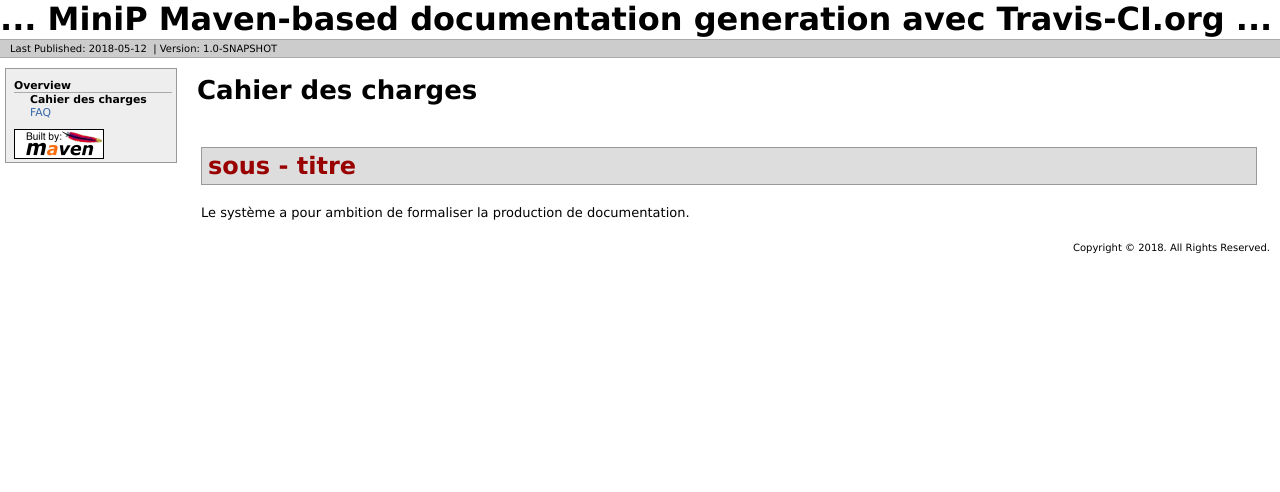
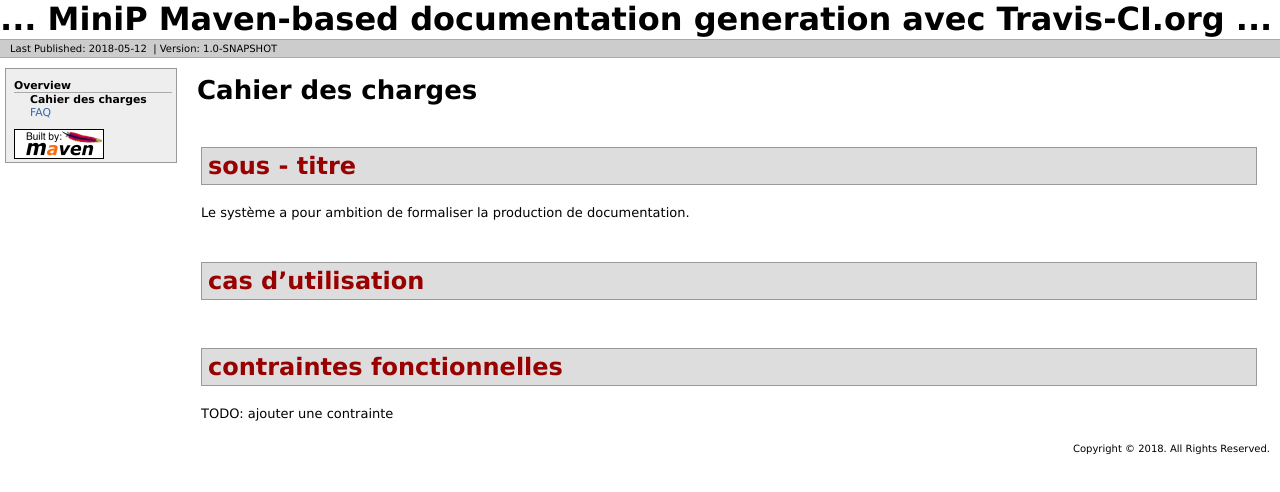
Before and after one commit to fbab/fbab_sonar_via_travis_for_mvn, a plain HTML site: page cdc.html in a window 1280 px wide. Drawn offline with Linux system fonts and the light colour scheme.

Commit message:
Building site for my project

```diff
--- a/cdc.html
+++ b/cdc.html
@@ -63,6 +63,11 @@
 <div class="section">
 <h2>sous - titre<a name="sous_-_titre"></a></h2>
 <p>Le syst&#xe8;me a pour ambition de formaliser la production de documentation.</p></div>
+<div class="section">
+<h2>cas d&#x2019;utilisation<a name="cas_dutilisation"></a></h2></div>
+<div class="section">
+<h2>contraintes fonctionnelles<a name="contraintes_fonctionnelles"></a></h2>
+<p>TODO: ajouter une contrainte</p></div>
       </div>
     </div>
     <div class="clear">
```
